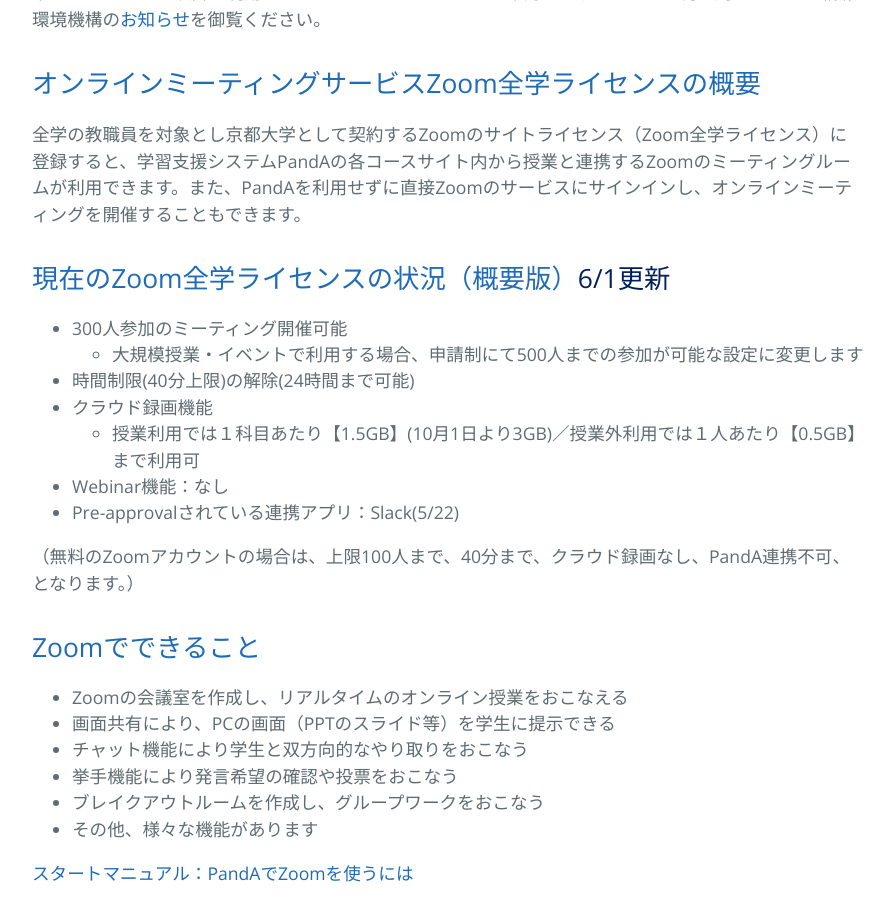
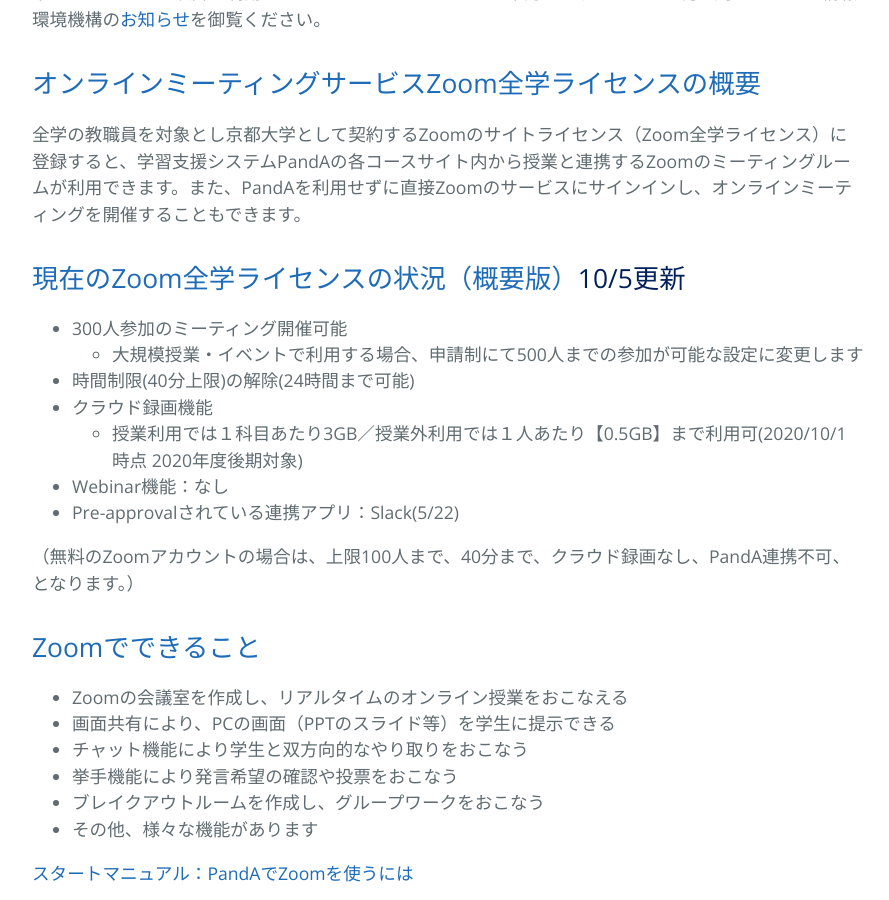
Before and after one commit to kyoto-u/online-edu, a Jekyll site: the page built from zoom.md, in a window 1280 px wide and 900 px high, scrolled down 993 px. Shown: the whole window, without its empty margins (192-1081 px from the left). Built offline with Jekyll 4.4.1, drawn with Linux system fonts in a browser that asks for light colours.

Commit message:
cloud_recording limit

```diff
--- a/zoom.md
+++ b/zoom.md
@@ -29,12 +29,12 @@ Zoomサービスはセキュリティ強化のため、アプリの最新のバ
 全学の教職員を対象とし京都大学として契約するZoomのサイトライセンス（Zoom全学ライセンス）に登録すると、学習支援システムPandAの各コースサイト内から授業と連携するZoomのミーティングルームが利用できます。また、PandAを利用せずに直接Zoomのサービスにサインインし、オンラインミーティングを開催することもできます。
 
 <a id="anch02"></a>
-## <a href="#anch02">現在のZoom全学ライセンスの状況（概要版）</a>6/1更新
+## <a href="#anch02">現在のZoom全学ライセンスの状況（概要版）</a>10/5更新
 - 300人参加のミーティング開催可能
   - 大規模授業・イベントで利用する場合、申請制にて500人までの参加が可能な設定に変更します
 - 時間制限(40分上限)の解除(24時間まで可能)
 - クラウド録画機能
-  - 授業利用では１科目あたり【1.5GB】(10月1日より3GB)／授業外利用では１人あたり【0.5GB】まで利用可
+  - 授業利用では１科目あたり3GB／授業外利用では１人あたり【0.5GB】まで利用可(2020/10/1時点 2020年度後期対象)
 - Webinar機能：なし
 - Pre-approvalされている連携アプリ：Slack(5/22)
 
```
